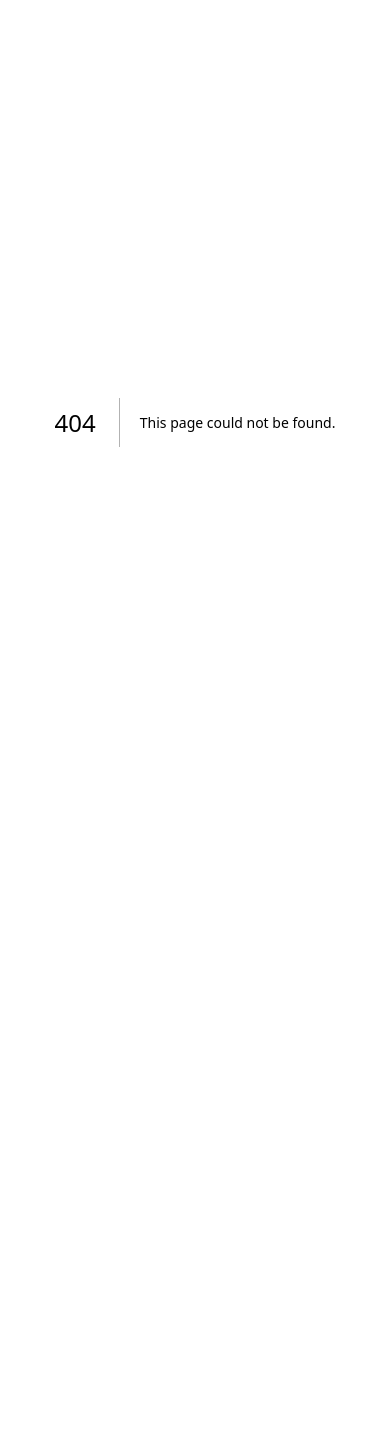
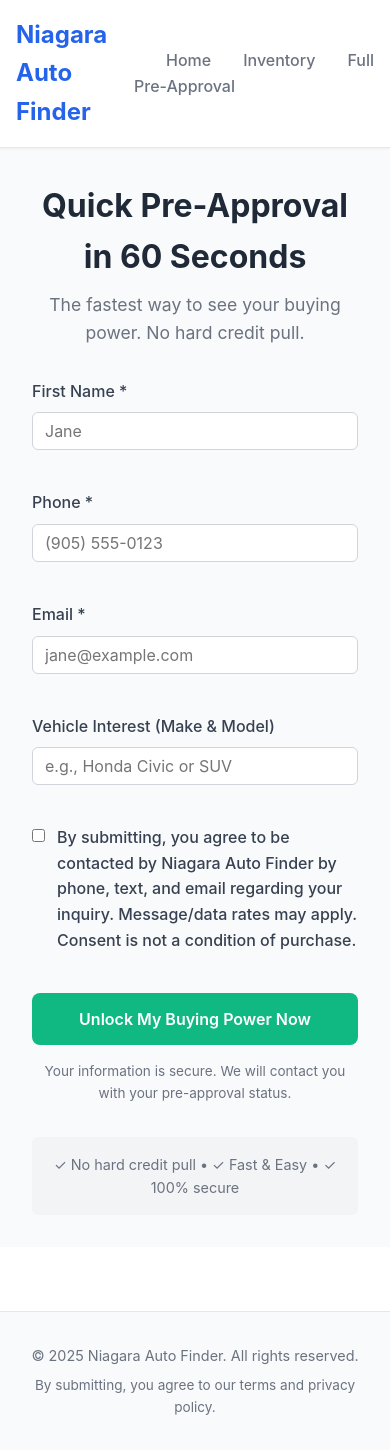
Before and after one commit to renoblabs/niagara-leads, a Next.js app in the folder apps/web/: page /finder-minimal in a window 390 px wide. Before the commit this address had no page. Before the commit the page ends 844 px from the top, so only its background shows below. Built offline with nearby package versions, Linux system fonts and the light colour scheme.

Commit message:
feat: add minimal finder form for A/B testing
- Create /finder-minimal page
- Form includes only essential fields (Name, Phone, Email, Vehicle Interest)
- Optimized for highest conversion rate by reducing friction

```diff
--- /dev/null
+++ b/apps/web/app/finder-minimal/page.tsx
@@ -0,0 +1,147 @@
+import Link from 'next/link';
+
+type Props = { searchParams?: Record<string, string | string[]> };
+
+export const metadata = {
+  title: 'Quick Pre-Approval - Niagara Auto Finder',
+  description: 'Get pre-approved for car financing in minutes with our quick 3-step form.',
+};
+
+export default function FinderMinimalPage({ searchParams = {} }: Props) {
+  const qp = (k: string) => {
+    const v = searchParams[k];
+    return Array.isArray(v) ? v[0] : v || '';
+  };
+
+  const utm_source = qp('utm_source');
+  const utm_medium = qp('utm_medium');
+  const utm_campaign = qp('utm_campaign');
+  const utm_term = qp('utm_term');
+  const utm_content = qp('utm_content');
+
+  const consentCopy =
+    'By submitting, you agree to be contacted by Niagara Auto Finder by phone, text, and email regarding your inquiry. Message/data rates may apply. Consent is not a condition of purchase.';
+
+  return (
+    <>
+      <header>
+        <nav>
+          <h1>Niagara Auto Finder</h1>
+          <div>
+            <Link href="/">Home</Link>
+            <Link href="/inventory">Inventory</Link>
+            <Link href="/finder">Full Pre-Approval</Link>
+          </div>
+        </nav>
+      </header>
+
+      <main>
+        <section style={{ padding: '2rem 1rem', backgroundColor: '#f9fafb' }}>
+          <div className="container" style={{ maxWidth: '450px' }}>
+            <h1 style={{ fontSize: '2rem', marginBottom: '0.5rem', textAlign: 'center' }}>
+              Quick Pre-Approval in 60 Seconds
+            </h1>
+            <p style={{ textAlign: 'center', color: '#6b7280', marginBottom: '2rem', fontSize: '1.1rem' }}>
+              The fastest way to see your buying power. No hard credit pull.
+            </p>
+
+            <form method="POST" action="/api/lead" style={{ display: 'grid', gap: '1rem' }}>
+              {/* Hidden UTM fields */}
+              <input type="hidden" name="utm_source" value={utm_source} />
+              <input type="hidden" name="utm_medium" value={utm_medium} />
+              <input type="hidden" name="utm_campaign" value={utm_campaign} />
+              <input type="hidden" name="utm_term" value={utm_term} />
+              <input type="hidden" name="utm_content" value={utm_content} />
+              <input type="hidden" name="source_path" value="/finder-minimal" />
+              <input type="hidden" name="consent_copy" value={consentCopy} />
+
+              {/* Honeypot */}
+              <input type="text" name="website" style={{ display: 'none' }} tabIndex={-1} autoComplete="off" />
+
+              {/* Minimal Fields */}
+              <div className="form-group">
+                <label htmlFor="first_name">First Name *</label>
+                <input
+                  id="first_name"
+                  type="text"
+                  name="first_name"
+                  required
+                  placeholder="Jane"
+                  style={{ width: '100%' }}
+                />
+              </div>
+
+              <div className="form-group">
+                <label htmlFor="phone">Phone *</label>
+                <input
+                  id="phone"
+                  type="tel"
+                  name="phone"
+                  required
+                  placeholder="(905) 555-0123"
+                  style={{ width: '100%' }}
+                />
+              </div>
+
+              <div className="form-group">
+                <label htmlFor="email">Email *</label>
+                <input
+                  id="email"
+                  type="email"
+                  name="email"
+                  required
+                  placeholder="jane@example.com"
+                  style={{ width: '100%' }}
+                />
+              </div>
+
+              <div className="form-group">
+                <label htmlFor="vehicle_interest">Vehicle Interest (Make & Model)</label>
+                <input
+                  id="vehicle_interest"
+                  type="text"
+                  name="vehicle_interest[make]"
+                  placeholder="e.g., Honda Civic or SUV"
+                  style={{ width: '100%' }}
+                />
+              </div>
+
+              {/* Consent */}
+              <div className="form-group">
+                <div className="checkbox-group">
+                  <input type="checkbox" id="consent" name="consent" required />
+                  <label htmlFor="consent">
+                    {consentCopy}
+                  </label>
+                </div>
+              </div>
+
+              {/* Submit Button */}
+              <button type="submit" className="primary-button" style={{ width: '100%', padding: '1rem', backgroundColor: '#10b981' }}>
+                Unlock My Buying Power Now
+              </button>
+
+              <p style={{ textAlign: 'center', fontSize: '0.85rem', color: '#6b7280' }}>
+                Your information is secure. We will contact you with your pre-approval status.
+              </p>
+            </form>
+
+            {/* Trust Indicators */}
+            <div style={{ marginTop: '2rem', padding: '1rem', backgroundColor: '#f3f4f6', borderRadius: '0.375rem', textAlign: 'center' }}>
+              <p style={{ fontSize: '0.9rem', color: '#6b7280', margin: 0 }}>
+                ✓ No hard credit pull • ✓ Fast & Easy • ✓ 100% secure
+              </p>
+            </div>
+          </div>
+        </section>
+      </main>
+
+      <footer>
+        <p>&copy; 2025 Niagara Auto Finder. All rights reserved.</p>
+        <p style={{ marginTop: '0.5rem', fontSize: '0.85rem' }}>
+          By submitting, you agree to our terms and privacy policy.
+        </p>
+      </footer>
+    </>
+  );
+}
```
